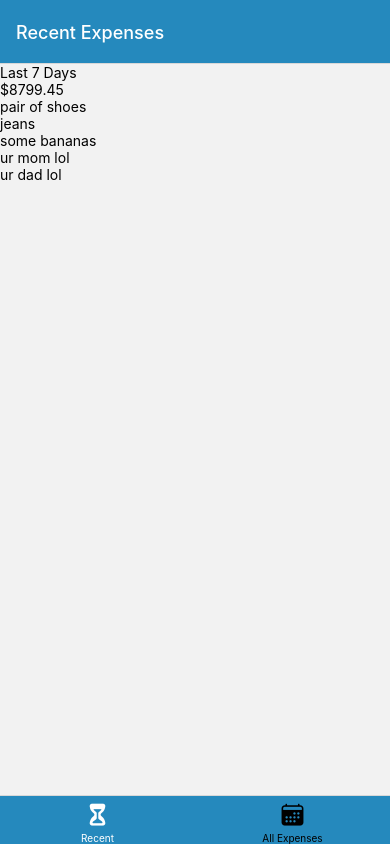
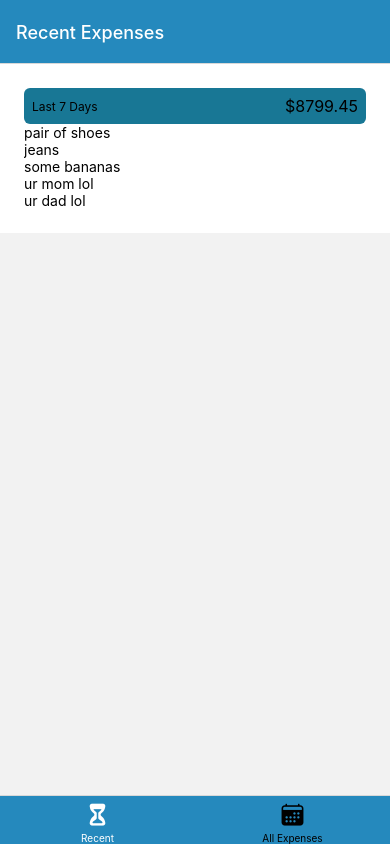
Before and after one commit to SilahicAmil/expenses-app, a React Native app: screen /RecentExpenses in a window 390 px wide. Built offline with nearby package versions, Linux system fonts and the light colour scheme.

Commit message:
adding styling to expenses

```diff
--- a/components/ExpensesOutput/expenses-output.js
+++ b/components/ExpensesOutput/expenses-output.js
@@ -1,6 +1,8 @@
+import { StyleSheet, View } from "react-native";
+
 import ExpensesList from "./expenses-list";
 import ExpensesSummary from "./expenses-summary";
-import { View } from "react-native";
+import { GlobalStyles } from "../../constants/styles";
 
 const DUMMY_EXPENSES = [
   {
@@ -37,7 +39,7 @@ const DUMMY_EXPENSES = [
 
 const ExpensesOutput = ({ expenses, periodName }) => {
   return (
-    <View>
+    <View style={styles.rootContainer}>
       <ExpensesSummary expenses={DUMMY_EXPENSES} periodName={periodName} />
       <ExpensesList data={DUMMY_EXPENSES} />
     </View>
@@ -45,3 +47,10 @@ const ExpensesOutput = ({ expenses, periodName }) => {
 };
 
 export default ExpensesOutput;
+
+const styles = StyleSheet.create({
+  rootContainer: {
+    padding: 24,
+    backgroundColor: "white",
+  },
+});
--- a/components/ExpensesOutput/expenses-summary.js
+++ b/components/ExpensesOutput/expenses-summary.js
@@ -1,4 +1,6 @@
-import { Text, View } from "react-native";
+import { StyleSheet, Text, View } from "react-native";
+
+import { GlobalStyles } from "../../constants/styles";
 
 const ExpensesSummary = ({ periodName, expenses }) => {
   const expensesSum = expenses.reduce((sum, expense) => {
@@ -6,11 +8,30 @@ const ExpensesSummary = ({ periodName, expenses }) => {
   }, 0);
 
   return (
-    <View>
-      <Text>{periodName}</Text>
-      <Text>${expensesSum.toFixed(2)}</Text>
+    <View style={styles.rootContainer}>
+      <Text style={styles.period}>{periodName}</Text>
+      <Text style={styles.sum}>${expensesSum.toFixed(2)}</Text>
     </View>
   );
 };
 
 export default ExpensesSummary;
+
+const styles = StyleSheet.create({
+  rootContainer: {
+    flexDirection: "row",
+    justifyContent: "space-between",
+    alignItems: "center",
+    padding: 8,
+    backgroundColor: GlobalStyles.color.tealBlue,
+    borderRadius: 6,
+  },
+  period: {
+    fontSize: 12,
+    color: GlobalStyles.color.black,
+  },
+  sum: {
+    fontSize: 16,
+    color: GlobalStyles.color.black,
+  },
+});
--- a/constants/styles.js
+++ b/constants/styles.js
@@ -12,5 +12,6 @@ export const GlobalStyles = {
     champagnePink: "#F5E4D7",
     persianPink: "#F991CC",
     plumWeb: "#E2AFDE",
+    black: "black",
   },
 };
```
